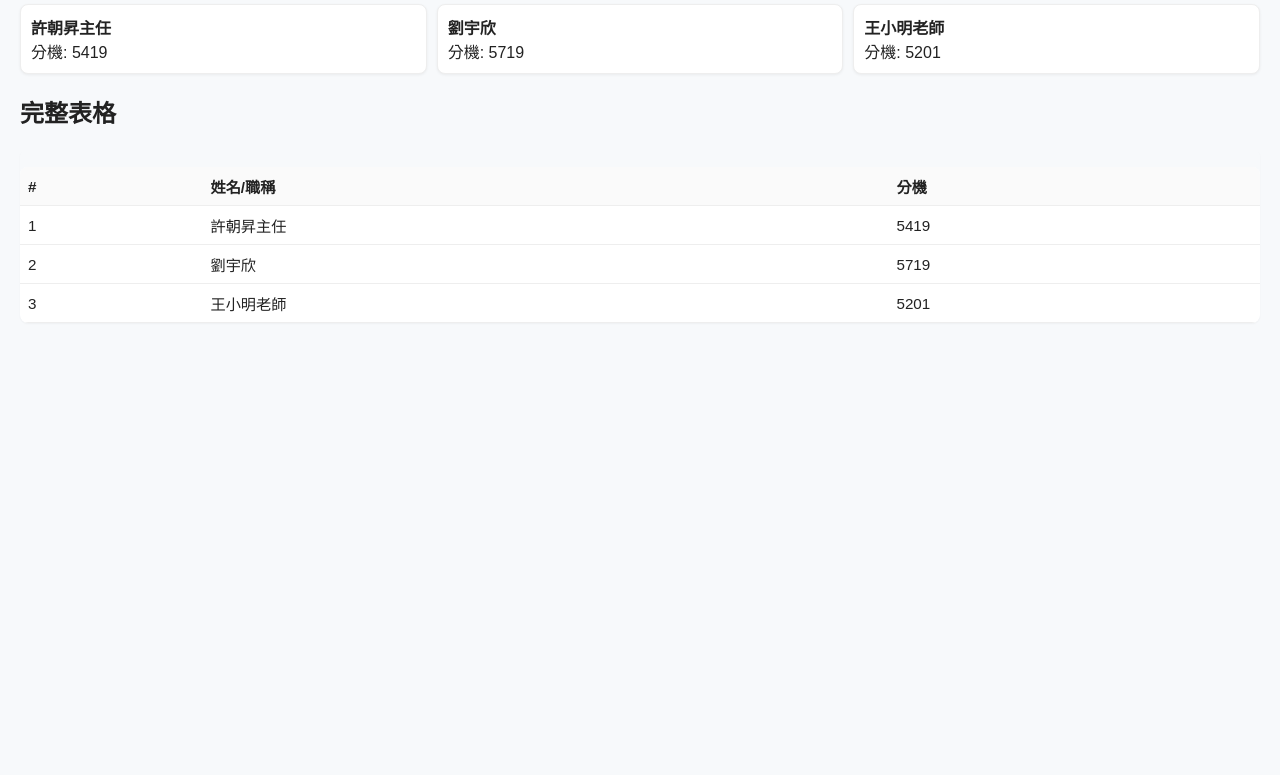
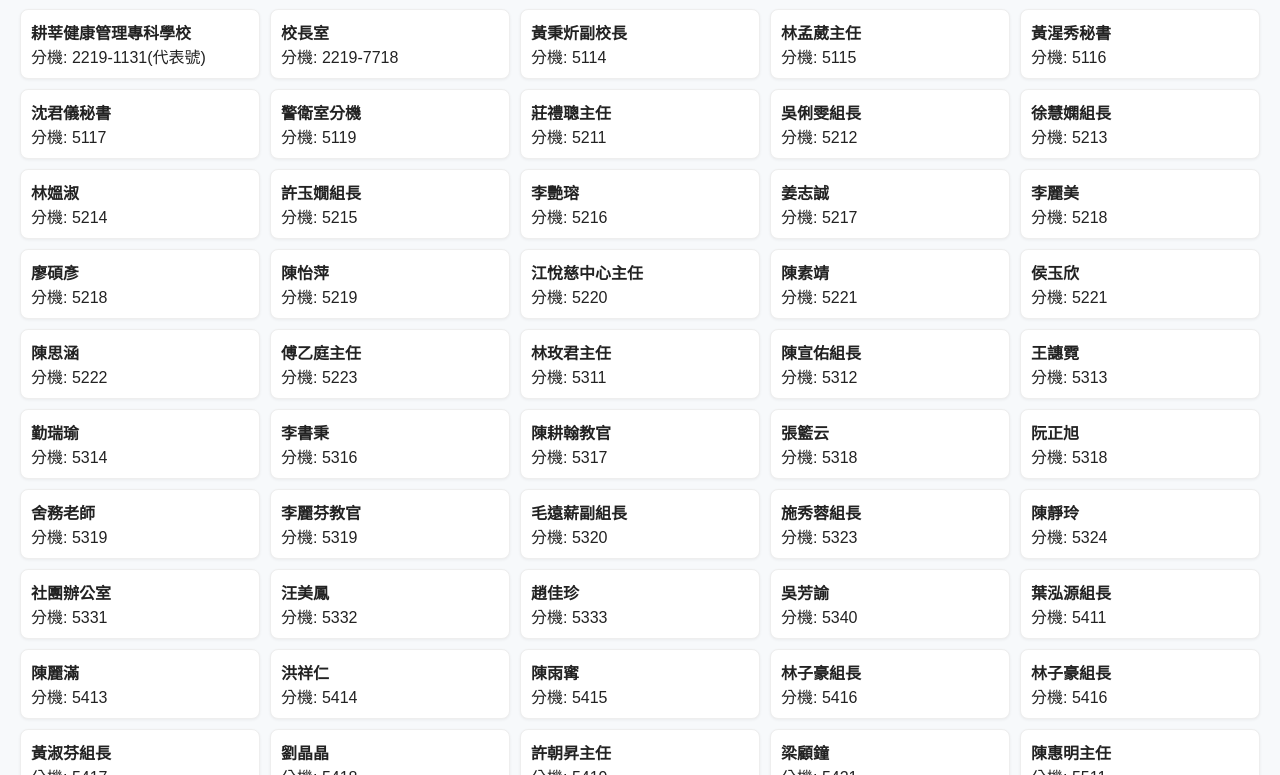
Before and after one commit to amigo-ctcn/phonebook, a plain HTML site: page index.html in a window 1280 px wide. Shown: the part 100-875 px from the top of the page. Before the commit the page ends 800 px from the top, so only its background shows below. Drawn offline with Linux system fonts and the light colour scheme.

Commit message:
Add files via upload

```diff
--- a/index.html
+++ b/index.html
@@ -21,7 +21,9 @@
     .controls{display:flex;gap:8px;align-items:center;margin-bottom:12px;flex-wrap:wrap}
     form{flex:1;display:flex;gap:8px}
     input[type="text"]{padding:8px 10px;font-size:1rem;flex:1;border-radius:6px;border:1px solid #ccc}
-    select,button{padding:8px 10px;border-radius:6px;border:1px solid #ccc;background:#fff}
+    select,button{padding:8px 12px;border-radius:6px;border:1px solid #ccc;background:#fff;cursor:pointer;font-size:1rem}
+    button#searchBtn{background:#317EFB;color:#fff;border:none}
+    button#showAll{background:#eee}
     .results{margin-top:12px;display:grid;grid-template-columns:repeat(auto-fit,minmax(220px,1fr));gap:10px}
     .card{background:#fff;padding:10px;border-radius:8px;box-shadow:0 1px 3px rgba(0,0,0,0.06);border:1px solid #eee}
     table{width:100%;border-collapse:collapse;margin-top:18px;background:#fff;border-radius:8px;overflow:hidden}
@@ -36,7 +38,7 @@
   <div class="controls">
     <form id="searchForm">
       <input id="q" type="text" placeholder="輸入姓名/職稱或分機 (Enter 或 搜尋鍵)" />
-      <button id="searchBtn" type="submit">搜尋</button>
+      <button id="searchBtn" type="submit">🔍 搜尋</button>
     </form>
     <select id="sort">
       <option value="relevance">依相關性</option>
@@ -44,7 +46,7 @@
       <option value="ext_desc">分機 ↓</option>
     </select>
     <button id="showAll">顯示全部</button>
-    <div class="count" id="count">共 3 筆</div>
+    <div class="count" id="count"></div>
   </div>
 
   <div class="results" id="results"></div>
@@ -60,20 +62,7 @@
   </div>
 
 <script>
-const DATA = [
-  {
-    "ext": "5419",
-    "name_guess": "許朝昇主任"
-  },
-  {
-    "ext": "5719",
-    "name_guess": "劉宇欣"
-  },
-  {
-    "ext": "5201",
-    "name_guess": "王小明老師"
-  }
-];
+let DATA = [];
 
 function normalize(s){return (s||'').toString().normalize('NFKC').toLowerCase();}
 
@@ -82,7 +71,7 @@ function render(items){
   const tableBody=document.querySelector('#mainTable tbody');
   resultsEl.innerHTML='';
   tableBody.innerHTML='';
-  if(items.length===0){resultsEl.innerHTML='<div>查無結果</div>';return;}
+  if(items.length===0){resultsEl.innerHTML='<div>查無結果</div>';document.getElementById('count').textContent='共 0 筆';return;}
   items.forEach((it,i)=>{
     const card=document.createElement('div');
     card.className='card';
@@ -111,8 +100,8 @@ document.getElementById('q').addEventListener('keydown', e=>{if(e.key==='Enter')
 document.getElementById('q').addEventListener('search', ()=>search(false));
 document.getElementById('showAll').addEventListener('click',()=>{document.getElementById('q').value='';search(true);});
 
-// 初始載入
-search(true);
+// 載入 JSON
+fetch('phone_data.json').then(r=>r.json()).then(data=>{DATA=data;search(true);});
 </script>
 </body>
 </html>
--- /dev/null
+++ b/phone_data.json
@@ -0,0 +1,470 @@
+[
+  {
+    "ext": "2219-1131(代表號)",
+    "name_guess": "耕莘健康管理專科學校"
+  },
+  {
+    "ext": "2219-7718",
+    "name_guess": "校長室"
+  },
+  {
+    "ext": "5114",
+    "name_guess": "黃秉炘副校長"
+  },
+  {
+    "ext": "5115",
+    "name_guess": "林孟葳主任"
+  },
+  {
+    "ext": "5116",
+    "name_guess": "黃湦秀秘書"
+  },
+  {
+    "ext": "5117",
+    "name_guess": "沈君儀秘書"
+  },
+  {
+    "ext": "5119",
+    "name_guess": "警衛室分機"
+  },
+  {
+    "ext": "5211",
+    "name_guess": "莊禮聰主任"
+  },
+  {
+    "ext": "5212",
+    "name_guess": "吳俐雯組長"
+  },
+  {
+    "ext": "5213",
+    "name_guess": "徐慧嫻組長"
+  },
+  {
+    "ext": "5214",
+    "name_guess": "林媼淑"
+  },
+  {
+    "ext": "5215",
+    "name_guess": "許玉嫺組長"
+  },
+  {
+    "ext": "5216",
+    "name_guess": "李艷瑢"
+  },
+  {
+    "ext": "5217",
+    "name_guess": "姜志誠"
+  },
+  {
+    "ext": "5218",
+    "name_guess": "李麗美"
+  },
+  {
+    "ext": "5218",
+    "name_guess": "廖碩彥"
+  },
+  {
+    "ext": "5219",
+    "name_guess": "陳怡萍"
+  },
+  {
+    "ext": "5220",
+    "name_guess": "江悅慈中心主任"
+  },
+  {
+    "ext": "5221",
+    "name_guess": "陳素靖"
+  },
+  {
+    "ext": "5221",
+    "name_guess": "侯玉欣"
+  },
+  {
+    "ext": "5222",
+    "name_guess": "陳思涵"
+  },
+  {
+    "ext": "5223",
+    "name_guess": "傅乙庭主任"
+  },
+  {
+    "ext": "5311",
+    "name_guess": "林玫君主任"
+  },
+  {
+    "ext": "5312",
+    "name_guess": "陳宣佑組長"
+  },
+  {
+    "ext": "5313",
+    "name_guess": "王譓霓"
+  },
+  {
+    "ext": "5314",
+    "name_guess": "勤瑞瑜"
+  },
+  {
+    "ext": "5316",
+    "name_guess": "李書秉"
+  },
+  {
+    "ext": "5317",
+    "name_guess": "陳耕翰教官"
+  },
+  {
+    "ext": "5318",
+    "name_guess": "張籃云"
+  },
+  {
+    "ext": "5318",
+    "name_guess": "阮正旭"
+  },
+  {
+    "ext": "5319",
+    "name_guess": "舍務老師"
+  },
+  {
+    "ext": "5319",
+    "name_guess": "李麗芬教官"
+  },
+  {
+    "ext": "5320",
+    "name_guess": "毛遠薪副組長"
+  },
+  {
+    "ext": "5323",
+    "name_guess": "施秀蓉組長"
+  },
+  {
+    "ext": "5324",
+    "name_guess": "陳靜玲"
+  },
+  {
+    "ext": "5331",
+    "name_guess": "社團辦公室"
+  },
+  {
+    "ext": "5332",
+    "name_guess": "汪美鳳"
+  },
+  {
+    "ext": "5333",
+    "name_guess": "趙佳珍"
+  },
+  {
+    "ext": "5340",
+    "name_guess": "吳芳諭"
+  },
+  {
+    "ext": "5411",
+    "name_guess": "葉泓源組長"
+  },
+  {
+    "ext": "5413",
+    "name_guess": "陳麗滿"
+  },
+  {
+    "ext": "5414",
+    "name_guess": "洪祥仁"
+  },
+  {
+    "ext": "5415",
+    "name_guess": "陳雨寗"
+  },
+  {
+    "ext": "5416",
+    "name_guess": "林子豪組長"
+  },
+  {
+    "ext": "5416",
+    "name_guess": "林子豪組長"
+  },
+  {
+    "ext": "5417",
+    "name_guess": "黃淑芬組長"
+  },
+  {
+    "ext": "5418",
+    "name_guess": "劉晶晶"
+  },
+  {
+    "ext": "5419",
+    "name_guess": "許朝昇主任"
+  },
+  {
+    "ext": "5421",
+    "name_guess": "梁顧鐘"
+  },
+  {
+    "ext": "5511",
+    "name_guess": "陳惠明主任"
+  },
+  {
+    "ext": "5513",
+    "name_guess": "廉琬琳"
+  },
+  {
+    "ext": "5514",
+    "name_guess": "馮洨婷"
+  },
+  {
+    "ext": "5521",
+    "name_guess": "林志弘主任"
+  },
+  {
+    "ext": "5523",
+    "name_guess": "朱怡民"
+  },
+  {
+    "ext": "5524",
+    "name_guess": "周予新"
+  },
+  {
+    "ext": "5525",
+    "name_guess": "張宗榮組長"
+  },
+  {
+    "ext": "5526",
+    "name_guess": "教室"
+  },
+  {
+    "ext": "5531",
+    "name_guess": "姜元媛組長"
+  },
+  {
+    "ext": "5532",
+    "name_guess": "侯玉欣"
+  },
+  {
+    "ext": "5611",
+    "name_guess": "林貴慧主任"
+  },
+  {
+    "ext": "5612",
+    "name_guess": "陳曉薇"
+  },
+  {
+    "ext": "5613",
+    "name_guess": "陳霈蓉"
+  },
+  {
+    "ext": "5614",
+    "name_guess": "林佩如"
+  },
+  {
+    "ext": "5711",
+    "name_guess": "王美業主任"
+  },
+  {
+    "ext": "5712",
+    "name_guess": "黃敬傑組長"
+  },
+  {
+    "ext": "5713",
+    "name_guess": "李芸玫組長"
+  },
+  {
+    "ext": "5715",
+    "name_guess": "尤思佳"
+  },
+  {
+    "ext": "5716",
+    "name_guess": "歐維萍"
+  },
+  {
+    "ext": "5718",
+    "name_guess": "陳蓓蒂組長"
+  },
+  {
+    "ext": "5719",
+    "name_guess": "劉宇欣"
+  },
+  {
+    "ext": "5720",
+    "name_guess": "李慶瑋"
+  },
+  {
+    "ext": "6111",
+    "name_guess": "郭懷婷主任"
+  },
+  {
+    "ext": "6112",
+    "name_guess": "白植皓"
+  },
+  {
+    "ext": "6113",
+    "name_guess": "楊欣佳"
+  },
+  {
+    "ext": "6114",
+    "name_guess": "羅文華副主任"
+  },
+  {
+    "ext": "6115",
+    "name_guess": "李瓊淑副主任"
+  },
+  {
+    "ext": "6116",
+    "name_guess": "陳家慧"
+  },
+  {
+    "ext": "6211",
+    "name_guess": "賴美玟主任"
+  },
+  {
+    "ext": "6212",
+    "name_guess": "陳脩文"
+  },
+  {
+    "ext": "6213",
+    "name_guess": "李秀瑶"
+  },
+  {
+    "ext": "6214",
+    "name_guess": "趙淑華"
+  },
+  {
+    "ext": "6221",
+    "name_guess": "辦公室"
+  },
+  {
+    "ext": "6311",
+    "name_guess": "陳佩彥主任"
+  },
+  {
+    "ext": "6312",
+    "name_guess": "林淑慧"
+  },
+  {
+    "ext": "6316",
+    "name_guess": "彩妝專業教室"
+  },
+  {
+    "ext": "6318",
+    "name_guess": "陳苡萱"
+  },
+  {
+    "ext": "6321",
+    "name_guess": "美膚專業教室"
+  },
+  {
+    "ext": "6511",
+    "name_guess": "老師休息室"
+  },
+  {
+    "ext": "6515",
+    "name_guess": "辦公室"
+  },
+  {
+    "ext": "6522",
+    "name_guess": "呂國勳"
+  },
+  {
+    "ext": "6525",
+    "name_guess": "王玉華"
+  },
+  {
+    "ext": "6611",
+    "name_guess": "洪文綺主任"
+  },
+  {
+    "ext": "6612",
+    "name_guess": "黃子芸"
+  },
+  {
+    "ext": "6613",
+    "name_guess": "柯雅馨"
+  },
+  {
+    "ext": "6615",
+    "name_guess": "黃婉昀"
+  },
+  {
+    "ext": "6616",
+    "name_guess": "林子豪"
+  },
+  {
+    "ext": "6926",
+    "name_guess": "郭燕菁"
+  },
+  {
+    "ext": "6926",
+    "name_guess": "高家珍"
+  },
+  {
+    "ext": "6927",
+    "name_guess": "陳佳雯"
+  },
+  {
+    "ext": "6927",
+    "name_guess": "傅乙庭"
+  },
+  {
+    "ext": "6935",
+    "name_guess": "胡幼蓁"
+  },
+  {
+    "ext": "6936",
+    "name_guess": "賴思潔"
+  },
+  {
+    "ext": "6937",
+    "name_guess": "蔡明君"
+  },
+  {
+    "ext": "6938",
+    "name_guess": "王雅惠"
+  },
+  {
+    "ext": "6939",
+    "name_guess": "湯雅琳"
+  },
+  {
+    "ext": "6940",
+    "name_guess": "林錦定"
+  },
+  {
+    "ext": "6941",
+    "name_guess": "高瑜璟"
+  },
+  {
+    "ext": "6942",
+    "name_guess": "黎凱婷"
+  },
+  {
+    "ext": "6951",
+    "name_guess": "吳淑婷"
+  },
+  {
+    "ext": "6953",
+    "name_guess": "侯純仁"
+  },
+  {
+    "ext": "6954",
+    "name_guess": "梅襔"
+  },
+  {
+    "ext": "6955",
+    "name_guess": "黃靜英"
+  },
+  {
+    "ext": "6973",
+    "name_guess": "趙佑宸"
+  },
+  {
+    "ext": "6974",
+    "name_guess": "陳珏如"
+  },
+  {
+    "ext": "6975",
+    "name_guess": "林佳蓉"
+  },
+  {
+    "ext": "6976",
+    "name_guess": "林詠寧"
+  },
+  {
+    "ext": "6978",
+    "name_guess": "吳佩甄"
+  }
+]
--- a/service-worker.js
+++ b/service-worker.js
@@ -1,6 +1,7 @@
-const CACHE_NAME = 'pwa-phonebook-v1';
+const CACHE_NAME = 'pwa-phonebook-v3';
 const URLS_TO_CACHE = [
   './index.html',
+  './phone_data.json',
   './manifest.json',
   './icons/icon-192.png',
   './icons/icon-512.png'
```
